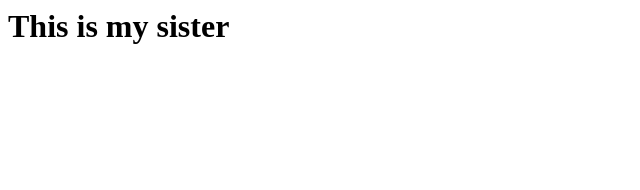
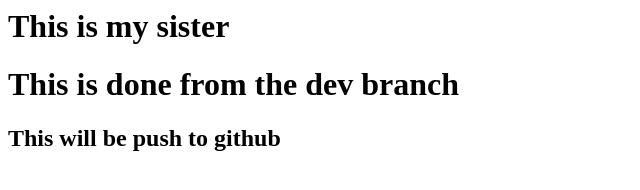
Before and after one commit to nyfane/script1, a plain HTML site: page index.html in a window 1280 px wide. Shown: the whole page, without its empty margins (0-640 px from the left). Drawn offline with Linux system fonts and the light colour scheme.

Commit message:
modified

```diff
--- a/index.html
+++ b/index.html
@@ -1 +1,3 @@
 <h1> This is my sister</h1>
+<h1> This is done from the dev branch</h1>
+<h2> This will be push to github </h2>
```
